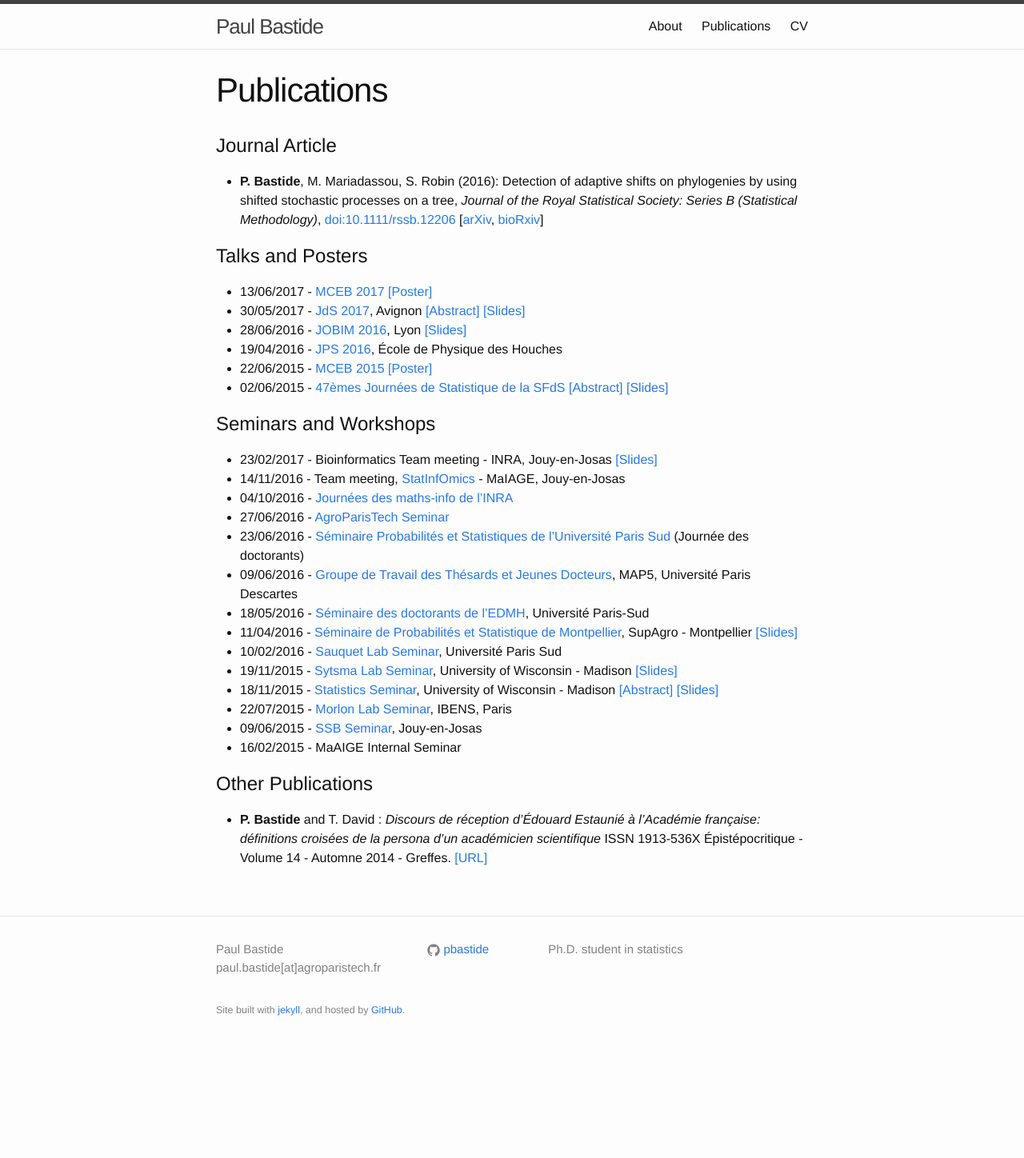
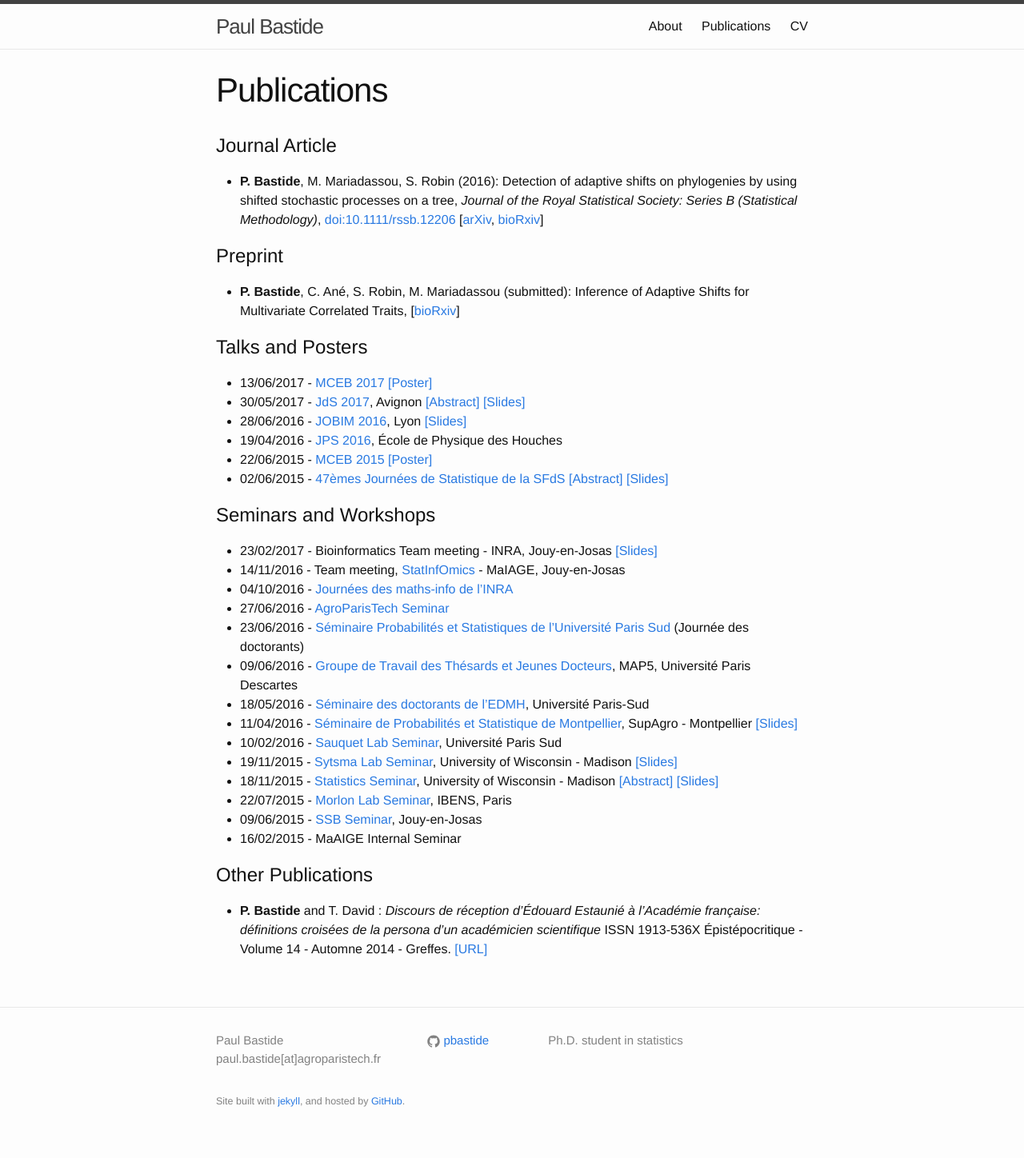
Before and after one commit to pbastide/pbastide.github.io, a Jekyll site: the page built from publi.md, in a window 1280 px wide. Shown: the whole page at 80% size. Built offline with Jekyll 4.4.1, drawn with Linux system fonts in a browser that asks for light colours; before the commit the page ends 1334 px from its top, so only the background shows below that.

Commit message:
Add preprint multivariate.

```diff
--- a/publi.md
+++ b/publi.md
@@ -7,6 +7,10 @@ weight: 3
 # Journal Article
 
 - **P. Bastide**, M. Mariadassou, S. Robin (2016): Detection of adaptive shifts on phylogenies by using shifted stochastic processes on a tree, *Journal of the Royal Statistical Society: Series B (Statistical Methodology)*, [doi:10.1111/rssb.12206](http://onlinelibrary.wiley.com/doi/10.1111/rssb.12206/full) [[arXiv](http://arxiv.org/abs/1508.00225), [bioRxiv](http://biorxiv.org/content/early/2016/02/05/023804)]
+
+# Preprint
+
+- **P. Bastide**, C. Ané, S. Robin, M. Mariadassou (submitted): Inference of Adaptive Shifts for Multivariate Correlated Traits, [[bioRxiv](http://www.biorxiv.org/content/early/2017/06/05/146191)]
 
 # Talks and Posters
 
```
